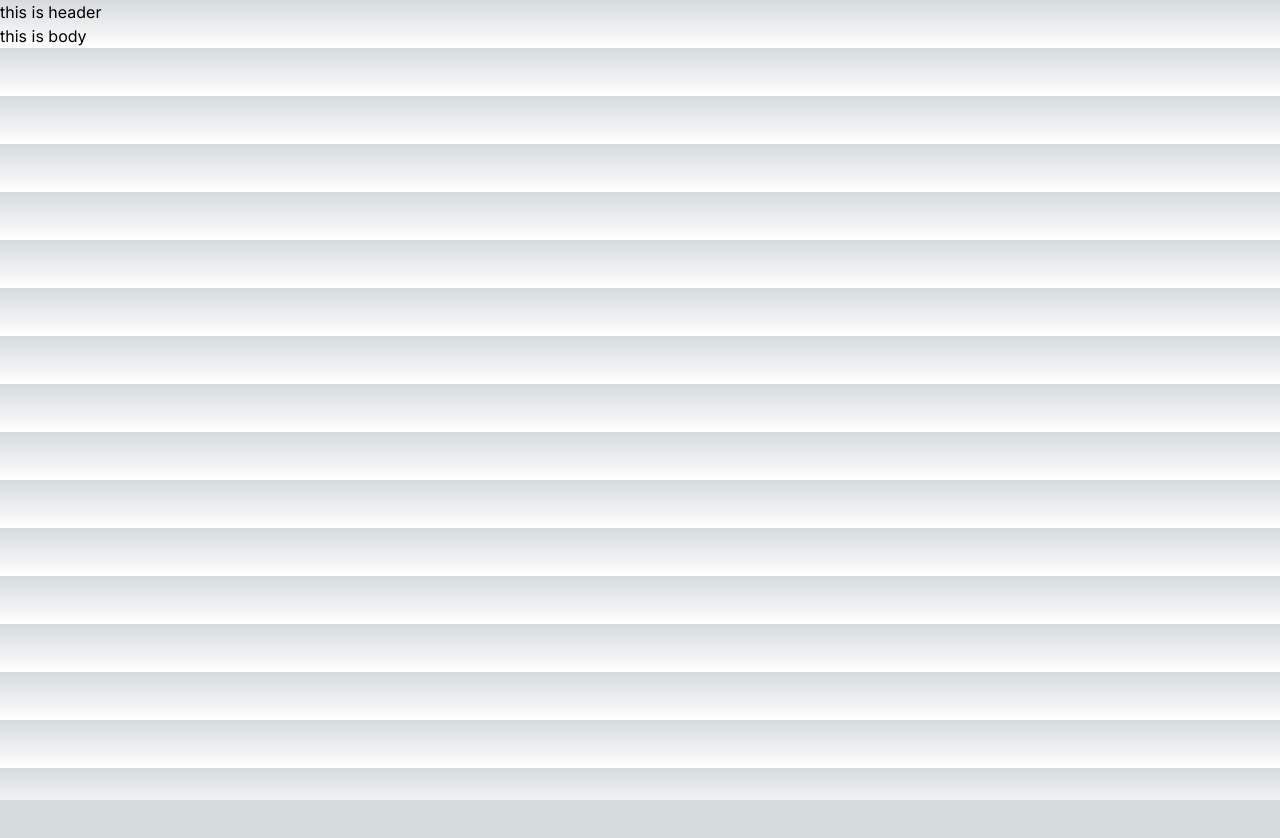
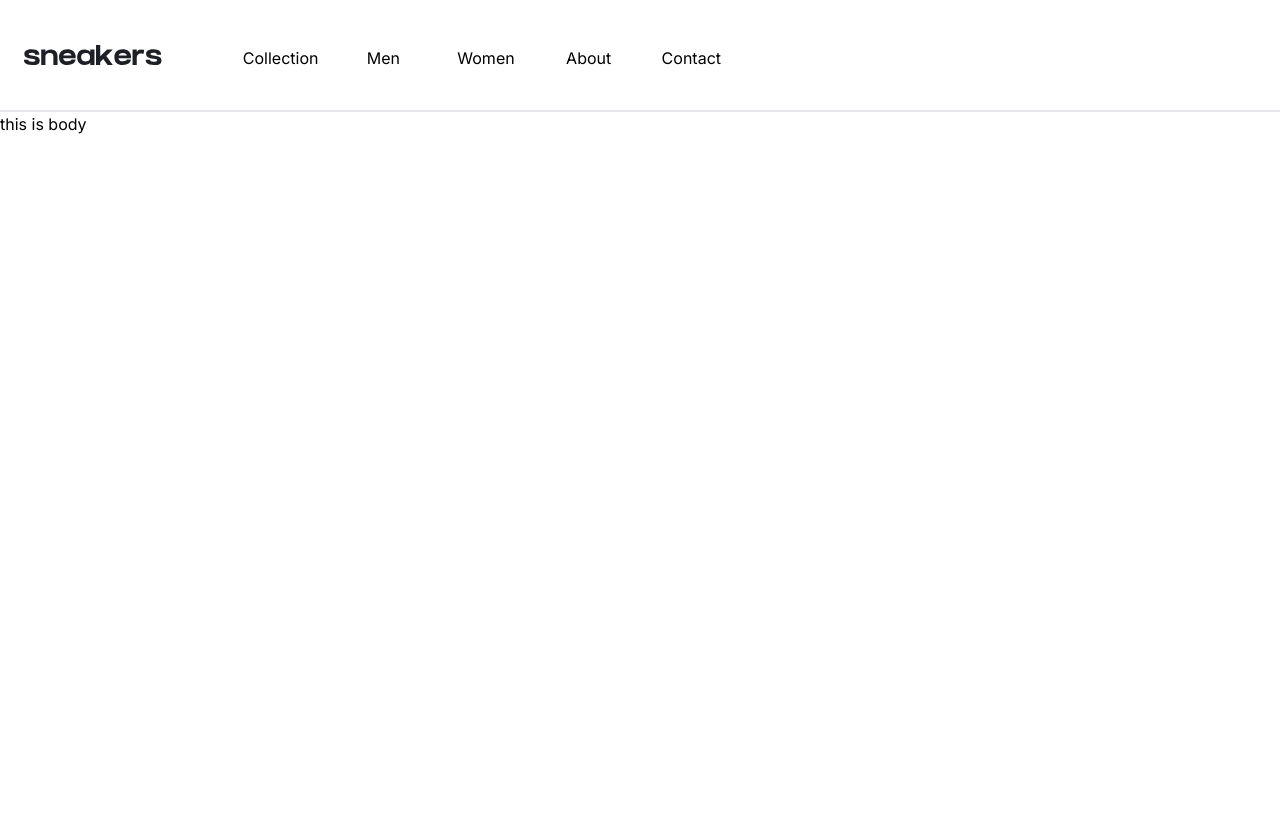
Before and after one commit to mario-alxndr/ecommerce-product-page, a Next.js app: page / in a window 1280 px wide. Shown: the top 838 px of the page. Before the commit the page ends 800 px from the top, so only its background shows below. Built offline with nearby package versions, Linux system fonts and the light colour scheme.

Commit message:
feat: progress header

```diff
--- a/app/page.tsx
+++ b/app/page.tsx
@@ -1,10 +1,11 @@
-import Header from "@/component/Header";
+// Component
+import Header from "@/components/Header";
 
 const HomePage = () => {
   return (
-    <main className="grid">
+    <main className={"block max-w-7xl mx-auto bg-white"}>
       <Header />
-      <div>
+      <div className={"h-screen"}>
         this is body
       </div>
     </main>
--- a/component/Header/index.tsx
+++ /dev/null
@@ -1,7 +0,0 @@
-const Header = () => {
-  return (
-    <header>this is header</header>
-  )
-}
-
-export default Header;
--- /dev/null
+++ b/components/Header/index.tsx
@@ -0,0 +1,30 @@
+// Component
+import Image from "next/image";
+
+// Asset
+import logo from '@/public/logo.svg';
+
+const Header = () => {
+  return (
+    <header className={"grid grid-cols-12 h-28 bg-white px-6 border-b-2"}>
+      <Image className={'self-center col-span-2'} src={logo} alt={'logo'} />
+      <div className={"h-16 self-end text-center cursor-pointer"}>
+        Collection
+      </div>
+      <div className={"h-16 self-end text-center cursor-pointer"}>
+        Men
+      </div>
+      <div className={"h-16 self-end text-center cursor-pointer"}>
+        Women
+      </div>
+      <div className={"h-16 self-end text-center cursor-pointer"}>
+        About
+      </div>
+      <div className={"h-16 self-end text-center cursor-pointer"}>
+        Contact
+      </div>
+    </header>
+  )
+}
+
+export default Header;
```
Also changed, not shown: package.json (+6 -5 lines), 1 other file (tests, documents, lock files or other folders).
